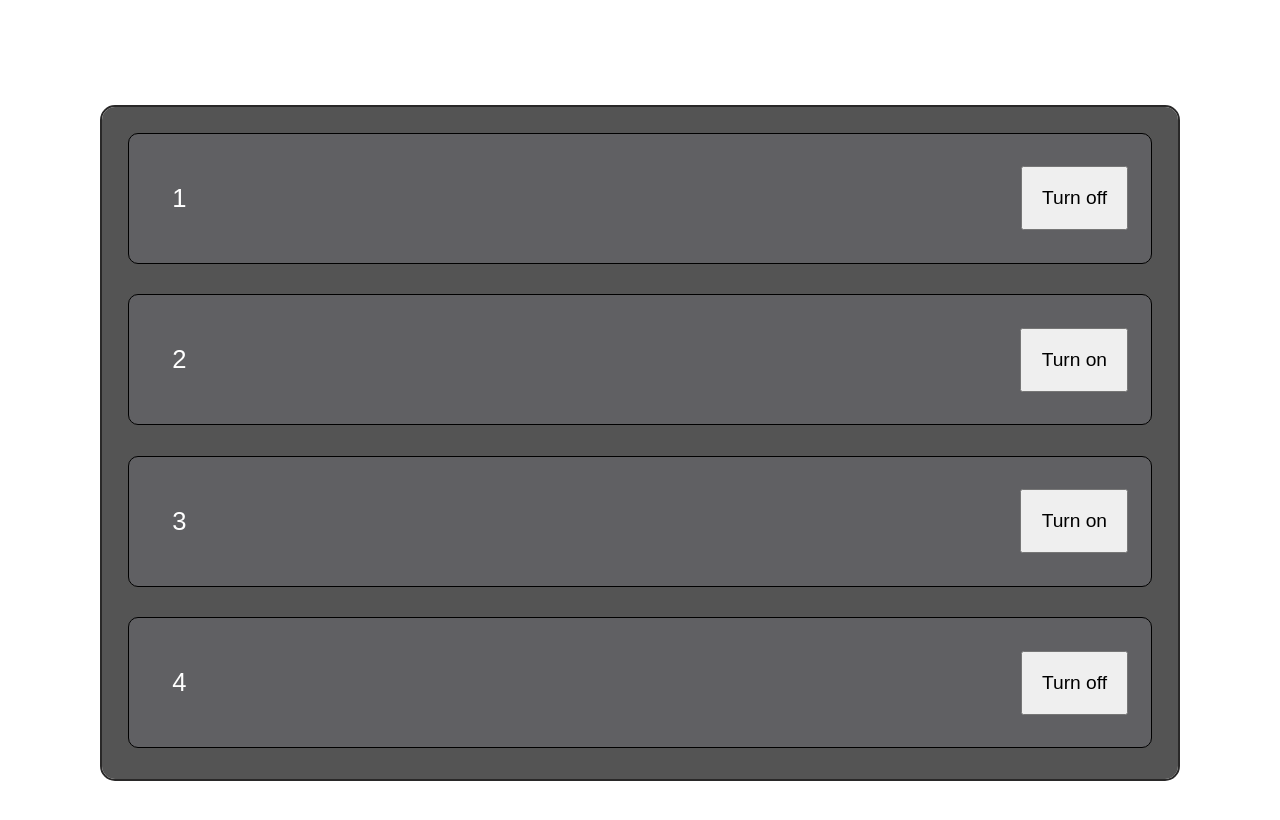
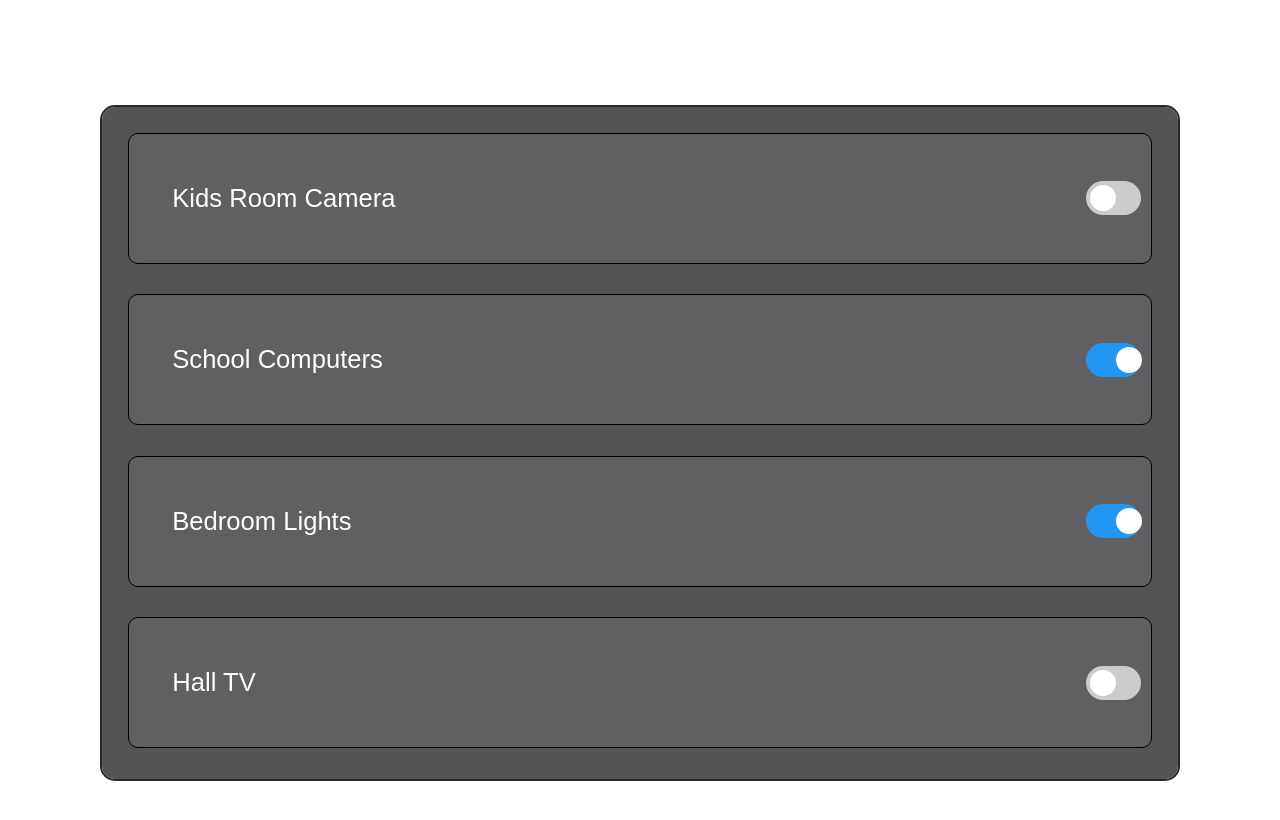
Before and after one commit to Wraient/iotPlug, a Django app: page /manageport/ in a window 1280 px wide. Shown: the top 820 px of the page. Run offline with Django 4.2, Linux system fonts and the light colour scheme; data comes from the database, SQL or seed files in the repository; both versions use the stored data as it was after the commit.

Commit message:
manage port + slider bar

```diff
--- a/Server/manageport/models.py
+++ b/Server/manageport/models.py
@@ -3,7 +3,8 @@ from django.db import models
 # Create your models here.
 class Appliance(models.Model):
     id = models.AutoField(primary_key=True)
+    name = models.CharField(max_length=255)
     state = models.BooleanField(default=False)
 
     def __str__(self):
-        return str(self.id) + " : " + str(self.state)
+        return f"{self.id} : {self.state}"
--- a/Server/manageport/templates/manageport/index.html
+++ b/Server/manageport/templates/manageport/index.html
@@ -7,52 +7,128 @@
     <meta name="viewport" content="width=device-width, initial-scale=1.0">
     <title>Manage Iot</title>
     <link rel="stylesheet" type="text/css" href="{% static 'manageport/index.css' %}">
-    <script>
-        // Function to reload the page and store the scroll position in session storage
-        function reloadPage() {
-          sessionStorage.setItem('scrollPosition', document.getElementById('scrollContainer').scrollTop);
-          location.reload();
+    <script src="https://ajax.googleapis.com/ajax/libs/jquery/3.5.1/jquery.min.js"></script>
+    <style>
+        /* Switch styles */
+        .switch {
+            position: relative;
+            display: inline-block;
+            width: 60px;
+            height: 34px;
         }
 
-        // Function to read the stored scroll position and scroll the specific div to that position
-        function restoreScrollPosition() {
-          var scrollPosition = sessionStorage.getItem('scrollPosition');
-          if (scrollPosition) {
-            document.getElementById('scrollContainer').scrollTop = scrollPosition;
-          }
-          // Clear the stored scroll position after using it
-          sessionStorage.removeItem('scrollPosition');
+        .switch input {
+            opacity: 0;
+            width: 0;
+            height: 0;
         }
 
-        // Call the restoreScrollPosition function when the page loads
-        window.onload = function () {
-          restoreScrollPosition();
-        };
-      </script>
-    <!-- <link rel="stylesheet" href="index.css"> -->
+        .slider {
+            position: absolute;
+            cursor: pointer;
+            top: 0;
+            left: 0;
+            right: 0;
+            bottom: 0;
+            background-color: #ccc;
+            -webkit-transition: .4s;
+            transition: .4s;
+            border-radius: 34px;
+        }
+
+        .slider:before {
+            position: absolute;
+            content: "";
+            height: 26px;
+            width: 26px;
+            left: 4px;
+            bottom: 4px;
+            background-color: white;
+            -webkit-transition: .4s;
+            transition: .4s;
+            border-radius: 50%;
+        }
+
+        input:checked + .slider {
+            background-color: #2196F3;
+        }
+
+        input:focus + .slider {
+            box-shadow: 0 0 1px #2196F3;
+        }
+
+        input:checked + .slider:before {
+            -webkit-transform: translateX(26px);
+            -ms-transform: translateX(26px);
+            transform: translateX(26px);
+        }
+
+        /* Media query for smaller screen sizes */
+        @media only screen and (max-width: 600px) {
+            .switch {
+              position: relative;
+              display: inline-block;
+              width: 70px;
+              height: 25px;
+          }
+            .slider:before {
+                height: 18px;
+                width: 18px;
+                left: 3px;
+                bottom: 3px;
+            }
+        }
+    </style>
 </head>
 
 <body>
+    <div class="center-div" id="scrollContainer">
+        <form id="applianceForm" method="post" action="{% url 'manageport' %}">
+          <!-- {{ data_list }} -->
+            {% csrf_token %}
+            {% for appliance in appliances %}
+              {% with appliance.id as key %}
+              {% with appliance.name as name_value %}
+              {% with appliance.state as state_value %}
 
-    <div class="center-div" id="scrollContainer">
-            <form method="post" action="{% url 'manageport' %}">
-                {% csrf_token %}
-            {% for key, value in data_list.items %}
                 <div class="everything-container"  id="{{key}}">
                     <div id="description">
-                        <!-- id : 1  -->
-                        {{ key }}
+                        {{ name_value }}
                     </div>
-                    <button-div>
-                        {% if value == 1 %}
-                          <button class = "button" type="submit" name="port_update" value="off {{ key }}" onclick="reloadPage()">Turn on</button>
-                          {% else %}
-                          <button class = "button" type="submit" name="port_update" value="on {{ key }}" onclick="reloadPage()">Turn off</button>
-                        {% endif %}
-                    </button-div>
+                    <label class="switch">
+                        <input id="appliance{{ key }}" type="checkbox" {% if state_value == 1 %} checked {% endif %} name="port_update" state_value="{% if state_value == 1 %}off{% else %}on{% endif %} {{ key }}">
+                        <span class="slider"></span>
+                    </label>
                 </div>
+              {% endwith %}
+              {% endwith %}
+              {% endwith %}
             {% endfor %}
-            </form>
+        </form>
     </div>
+
+    <script>
+        $(document).ready(function() {
+            $(".switch input").change(function() {
+                var isChecked = $(this).is(":checked");
+                var applianceId = $(this).attr("id").replace("appliance", "");
+
+                $.ajax({
+                    type: "POST",
+                    url: "{% url 'manageport' %}",
+                    data: {
+                        csrfmiddlewaretoken: "{{ csrf_token }}",
+                        port_update: isChecked ? "on " + applianceId : "off " + applianceId
+                    },
+                    success: function(data) {
+                        // Handle success response if needed
+                    },
+                    error: function(xhr, status, error) {
+                        // Handle error response if needed
+                    }
+                });
+            });
+        });
+    </script>
 </body>
 </html>
--- a/Server/manageport/views.py
+++ b/Server/manageport/views.py
@@ -3,17 +3,19 @@ from django.http import HttpResponse
 from .models import Appliance
 from django.http import JsonResponse
 
-
 # Create your views here.
 def port_update_new(button_value):
+    print("button value:",button_value)
     instance_to_edit = Appliance.objects.get(pk=button_value.split()[1])
+    print("insatance: ", instance_to_edit)
     if button_value.split()[0] == 'on':
         instance_to_edit.state = True
     else:
         instance_to_edit.state = False
 
     instance_to_edit.save()
-    print(view_db_new)
+    instance_to_edit.save()
+    print("updated database: ", view_db_new)
 
 def access(request, id):
     return HttpResponse(Appliance.objects.get(pk=id))
@@ -23,18 +25,19 @@ def render_manageport(request):
     if request.method == 'POST':
         button_value = request.POST.get('port_update') # 'off 1' or 'on 1'
         port_update_new(button_value)
-
+    # print(return_data_for_page())
     return render(request, 'manageport/index.html', {
-        "data_list":return_data_for_page()
+        "appliances":return_data_for_page()
     })
 
-# {'1': 1, '2': 0, '3': 1, '4': 1} at return data in db_data_for_page
+# {"data": [{"id": 1, "name": "Kids Room Camera"}, ... ]} at return data in db_data_for_page
 def return_data_for_page():
     data = list(Appliance.objects.values()) # [{'id': 1, 'state': True}, {'id': 2, 'state': True}]
-    return_data = {}
-    for i in range(len(data)):
-        return_data[str(data[i]["id"])] = int(data[i]["state"])
-    return return_data
+    # print(data)
+    # return_data = {}
+    # for i in range(len(data)):
+    #     return_data = [str(data[i]["name"])] = int(data[i]["state"])
+    return data
 
 def view_db_new(request):
     for i in Appliance.objects.all():
@@ -44,4 +47,4 @@ def view_data_json(request):
     data = list(Appliance.objects.values())  # Query all instances and convert to a list of dictionaries
     return JsonResponse({'data': data})
 
-# get [{"id":1,"state":true},{"id":2,"state":false},{"id":3,"state":true},{"id":4,"state":true}] at api/products/?format=json
+# get {"data": [{"id": 1, "name": "Kids Room Camera", "state": false}, {"id": 2, "name": "School Computers", "state": false}, {"id": 3, "name": "Bedroom Lights", "state": false}, {"id": 4, "name": "Hall TV", "state": true}]}
```
Also changed, not shown: Server/db.sqlite3, Server/manageport/migrations/0003_appliance_name.py (added), Server/manageport/readme.md (added).
